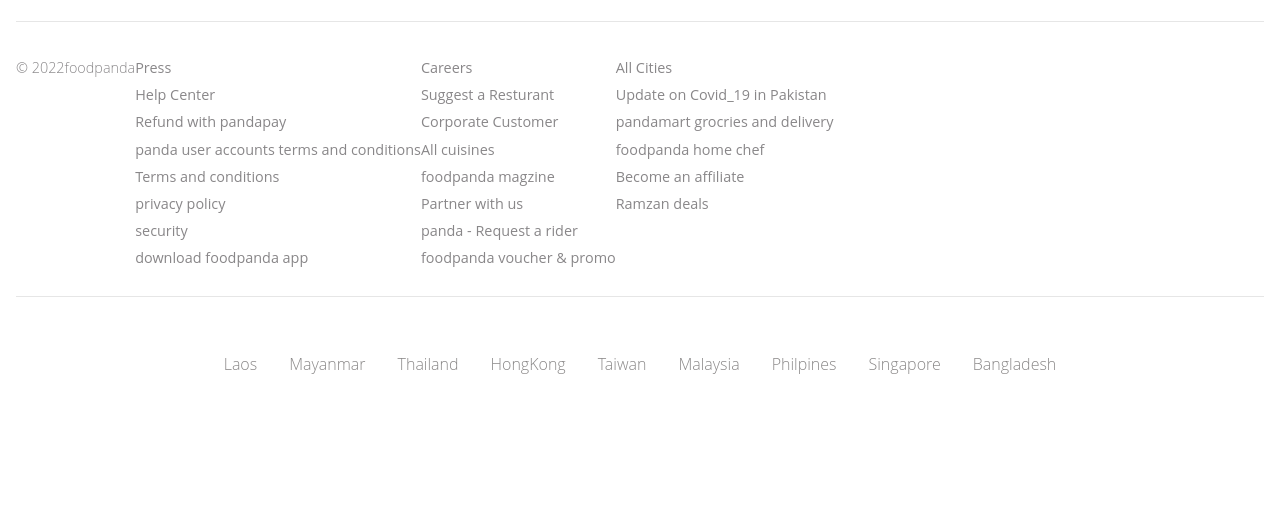
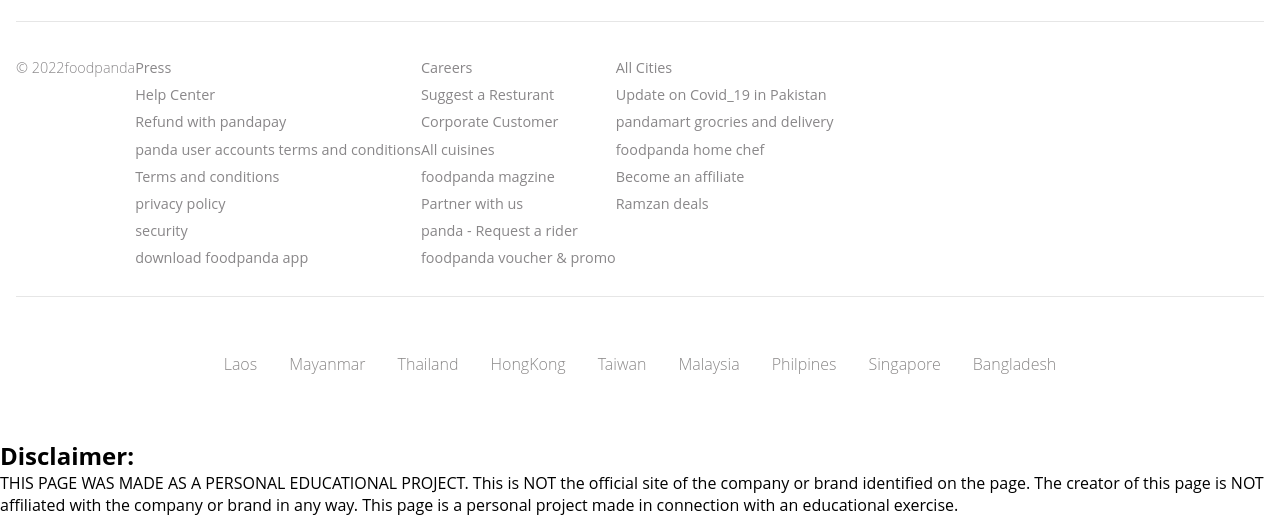
Before and after one commit to mohsin324/foodpandaclone, a plain HTML site: page index.html in a window 1280 px wide. Shown: the part 5431-5947 px from the top of the page. Before the commit the page ends 5870 px from the top, so only its background shows below. Drawn offline with Linux system fonts and the light colour scheme.

Commit message:
added Disclaimer

```diff
--- a/index.html
+++ b/index.html
@@ -372,6 +372,12 @@
             <div class="veritcal-divider"></div>
         </section>
     </footer>
+    <div>
+        <h2>Disclaimer: </h2>
+        <p>
+            THIS PAGE WAS MADE AS A PERSONAL EDUCATIONAL PROJECT. This is NOT the official site of the company or brand identified on the page. The creator of this page is NOT affiliated with the company or brand in any way. This page is a personal project made in connection with an educational exercise.
+        </p>
+    </div>
 
 </body>
 
```
